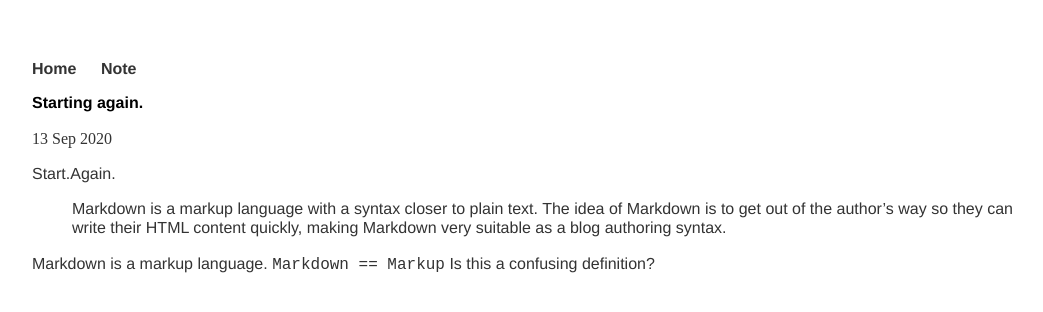
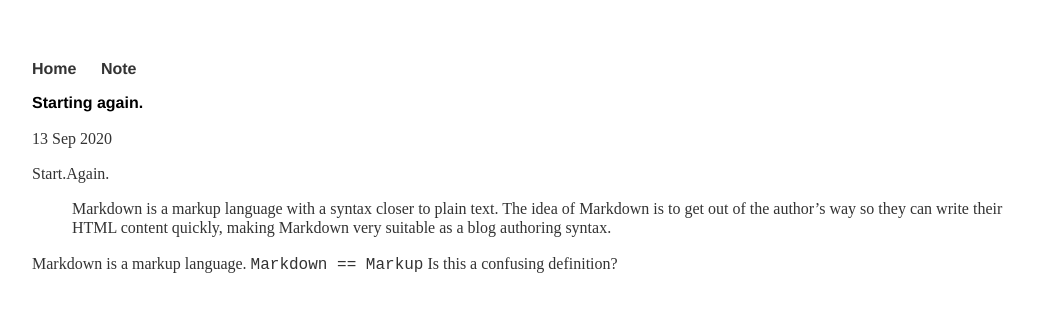
Before and after one commit to yuebwang/yuebwang.github.io, a Jekyll site: the page built from _posts/2020-09-13-hello-world.md, in a window 1280 px wide. Shown: the top 312 px of the page, without its empty margins (96-1139 px from the left). Built offline with Jekyll 4.4.1, drawn with Linux system fonts in a browser that asks for light colours; nearby versions of some CDN libraries; some web fonts are replaced; library files that are not in the unit come from our copies.

Commit message:
trying out updating and unifying font for blog posts

```diff
--- a/css/main.css
+++ b/css/main.css
@@ -21,8 +21,7 @@ a {
 a:hover {
   text-decoration: underline;
 }
-h1,
-.post {
+h1 {
   font-size: 1em;
   font-family: "Helvetica", "Arial", "Sans-Serif";
 }
@@ -39,6 +38,7 @@ footer {
 ul.posts {
   margin: 20px auto 40px;
   font-size: 1em;
+  font-family: "Helvetica", "Arial", "Sans-Serif";
 }
 
 ul.posts li {
```
